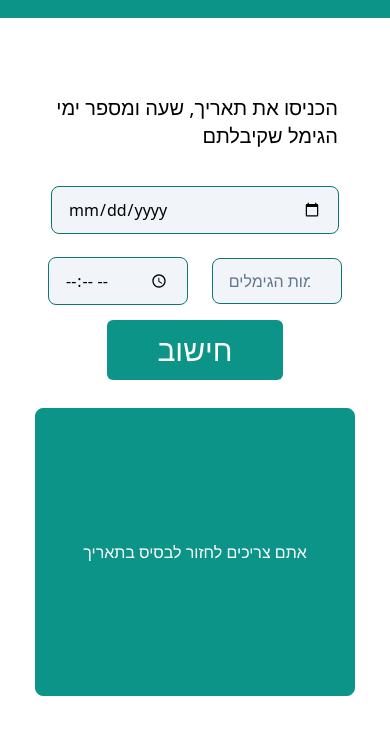
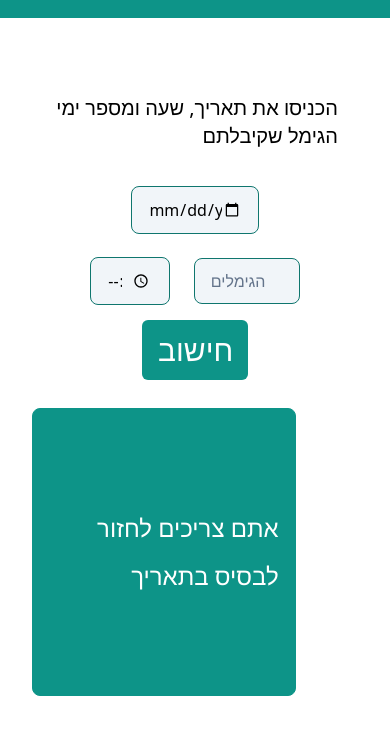
Before and after one commit to karshe69/gimelim, a website: page index.html in a window 390 px wide. Shown: the part 70-804 px from the top of the page. Drawn offline with Linux system fonts and the light colour scheme.

Commit message:
phones even better

```diff
--- a/index.html
+++ b/index.html
@@ -28,24 +28,24 @@
             <div class="py-4">
                 <div class="flex items-center justify-center">
                     <input type="date" id="dateInput"
-                        class="bg-slate-100 form-input w-72 py-3 px-4 my-2 leading-5 transition duration-150 ease-in-out border border-teal-700 placeholder-slate-500 rounded-lg focus:outline-none focus:shadow-outline-blue focus:border-teal-500 focus:z-10 sm:text-xl sm:leading-5" />
+                        class="bg-slate-100 form-input w-2/5 sm:w-3/5 py-3 px-4 my-2 leading-5 transition duration-150 ease-in-out border border-teal-700 placeholder-slate-500 rounded-lg focus:outline-none focus:shadow-outline-blue focus:border-teal-500 focus:z-10 sm:text-xl sm:leading-5" />
                 </div>
                 <div class="flex items-center justify-center my-2">
                     <input type="time" id="timeInput"
-                        class="bg-slate-100 form-input py-3 px-4 block mx-3 leading-5 transition duration-150 ease-in-out border border-teal-700 placeholder-slate-500 rounded-lg focus:outline-none focus:shadow-outline-blue focus:border-teal-500 focus:z-10 sm:text-xl sm:leading-5" />
+                        class="bg-slate-100 w-1/4 sm:w-1/3 form-input py-3 px-4 block mx-3 leading-5 transition duration-150 ease-in-out border border-teal-700 placeholder-slate-500 rounded-lg focus:outline-none focus:shadow-outline-blue focus:border-teal-500 focus:z-10 sm:text-xl sm:leading-5" />
                     <input type="number" id="numberInput"
-                        class="bg-slate-100 w-44 form-input py-3 px-4 block mx-3 my-2 leading-5 transition duration-150 ease-in-out border border-teal-700 placeholder-slate-500 rounded-lg focus:outline-none focus:shadow-outline-blue focus:border-teal-500 focus:z-10 sm:text-xl sm:leading-5"
+                        class="bg-slate-100 w-1/3 sm:w-2/5 form-input py-3 px-4 block mx-3 my-2 leading-5 transition duration-150 ease-in-out border border-teal-700 placeholder-slate-500 rounded-lg focus:outline-none focus:shadow-outline-blue focus:border-teal-500 focus:z-10 sm:text-xl sm:leading-5"
                         size="2" min="0" max="99" placeholder="כמות הגימלים" />
                 </div>
                 <div class="flex items-center justify-center">
                     <button id="calculateBtn" type="button"
-                        class="text-3xl px-4 py-3 mx-2 w-44 text-white bg-teal-600 rounded-md hover:bg-teal-700 active:outline-none active:bg-teal-500">חישוב</button>
+                        class="text-3xl px-4 py-3 mx-2 w-1/3 sm:w-2/5 text-white bg-teal-600 rounded-md hover:bg-teal-700 active:outline-none active:bg-teal-500">חישוב</button>
                 </div>
             </div>
         </div>
-        <div class="flex items-center justify-center py-3 px-4">
+        <div class="flex items-center justify-center py-3 px-4 w-5/6 sm:w-1/2">
             <div id="output" style="line-height: 2;"
-                class="flex items-center justify-center text-right text-white bg-teal-600 font-medium py-3 px-4 mx-2 w-80 h-72 transition duration-150 ease-in-out border border-teal-600 placeholder-slate-500 rounded-lg focus:outline-none focus:shadow-outline-blue focus:border-blue-300 focus:z-10 sm:text-3xl sm:leading-5">
+                class="flex items-center justify-center text-right text-white bg-teal-600 font-medium py-3 px-4 mx-2 w-full h-72 transition duration-150 ease-in-out border border-teal-600 placeholder-slate-500 rounded-lg focus:outline-none focus:shadow-outline-blue focus:border-blue-300 focus:z-10 text-2xl sm:text-3xl sm:leading-5">
                 אתם צריכים לחזור לבסיס בתאריך
             </div>
         </div>
```
Also changed, not shown: styles/style.css.
